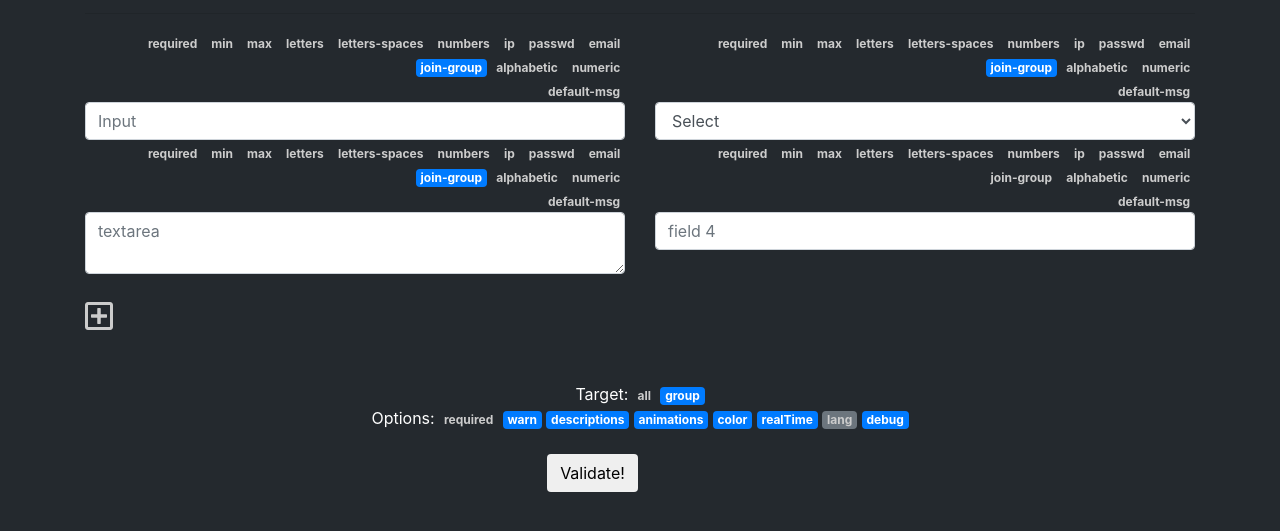
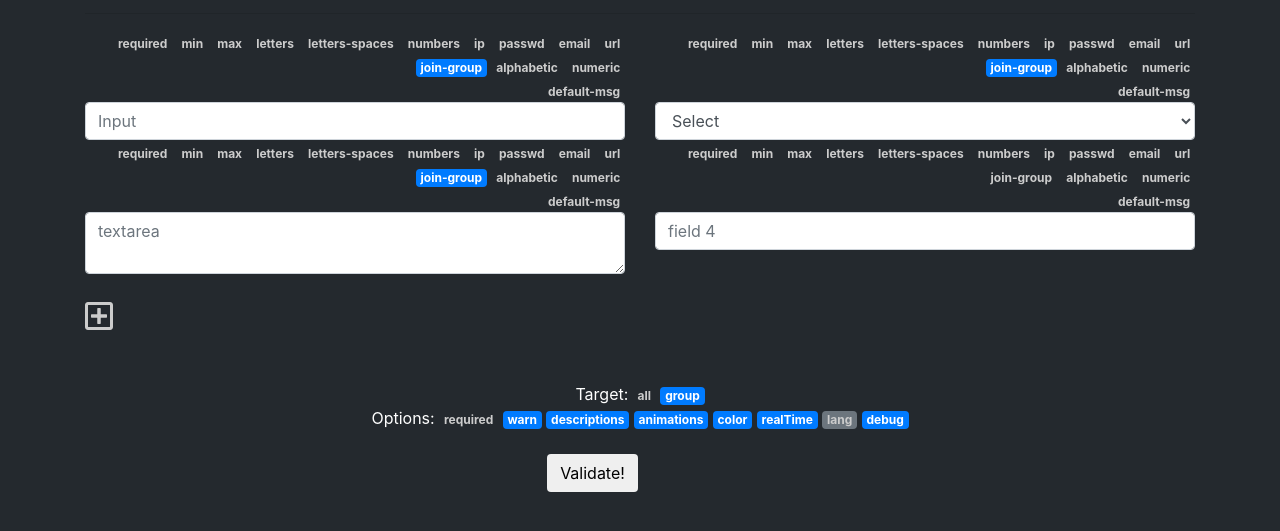
Before and after one commit to myei/validate.js, a plain HTML site: page docs/index.html in a window 1280 px wide. Both pictures are taken after a click on the icon 669 px from the left and 265 px from the top of the page. Shown: the part 83-614 px from the top of the page. Drawn offline with nearby package versions, Linux system fonts and the light colour scheme.

Commit message:
updating demo

```diff
--- a/docs/demo.js
+++ b/docs/demo.js
@@ -27,6 +27,7 @@
 						<span class="badge badge-default control-data" data-opt="ip">ip</span>
 						<span class="badge badge-default control-data" data-opt="passwd">passwd</span>
 						<span class="badge badge-default control-data" data-opt="email">email</span>
+						<span class="badge badge-default control-data" data-opt="url">url</span>
 						<span class="badge badge-default control join-group">join-group</span>
 						<span class="badge badge-default control control-live" data-opt="alphabetic">alphabetic</span>
 						<span class="badge badge-default control control-live" data-opt="numeric">numeric</span> <br>
@@ -67,7 +68,7 @@
 				return false;
 		}
 
-		target.data($(this).data('opt'), val);
+		target.data($(this).data('opt'), typeof val === 'string' ? val : '');
 		endisable(this);
 
 		setInstance();
--- a/docs/index.html
+++ b/docs/index.html
@@ -47,6 +47,7 @@
 					<span class="badge badge-default control control-data" data-opt="ip">ip</span>
 					<span class="badge badge-default control control-data" data-opt="passwd">passwd</span>
 					<span class="badge badge-default control control-data" data-opt="email">email</span>
+					<span class="badge badge-default control control-data" data-opt="url">url</span>
 					<span class="badge badge-primary control join-group">join-group</span>
 					<span class="badge badge-default control control-live" data-opt="alphabetic">alphabetic</span>
 					<span class="badge badge-default control control-live" data-opt="numeric">numeric</span> <br>
@@ -67,6 +68,7 @@
 					<span class="badge badge-default control control-data" data-opt="ip">ip</span>
 					<span class="badge badge-default control control-data" data-opt="passwd">passwd</span>
 					<span class="badge badge-default control control-data" data-opt="email">email</span>
+					<span class="badge badge-default control control-data" data-opt="url">url</span>
 					<span class="badge badge-primary control join-group">join-group</span>
 					<span class="badge badge-default control control-live" data-opt="alphabetic">alphabetic</span>
 					<span class="badge badge-default control control-live" data-opt="numeric">numeric</span> <br>
@@ -97,6 +99,7 @@
 					<span class="badge badge-default control control-data" data-opt="ip">ip</span>
 					<span class="badge badge-default control control-data" data-opt="passwd">passwd</span>
 					<span class="badge badge-default control control-data" data-opt="email">email</span>
+					<span class="badge badge-default control control-data" data-opt="url">url</span>
 					<span class="badge badge-primary control join-group">join-group</span>
 					<span class="badge badge-default control control-live" data-opt="alphabetic">alphabetic</span>
 					<span class="badge badge-default control control-live" data-opt="numeric">numeric</span> <br>
```
